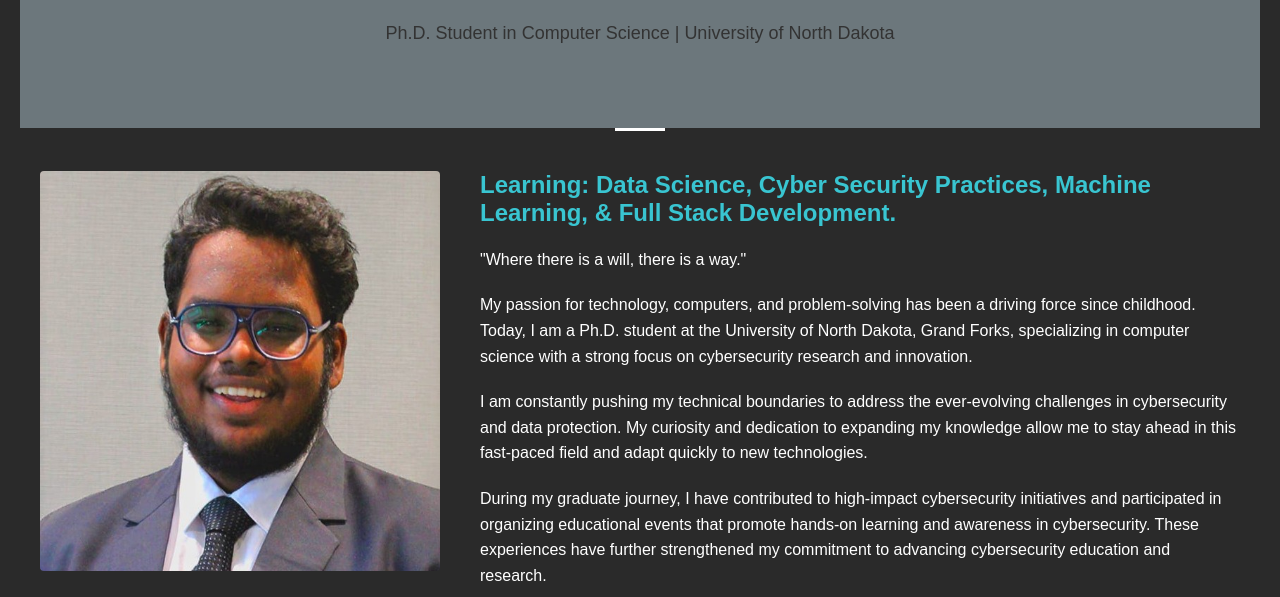
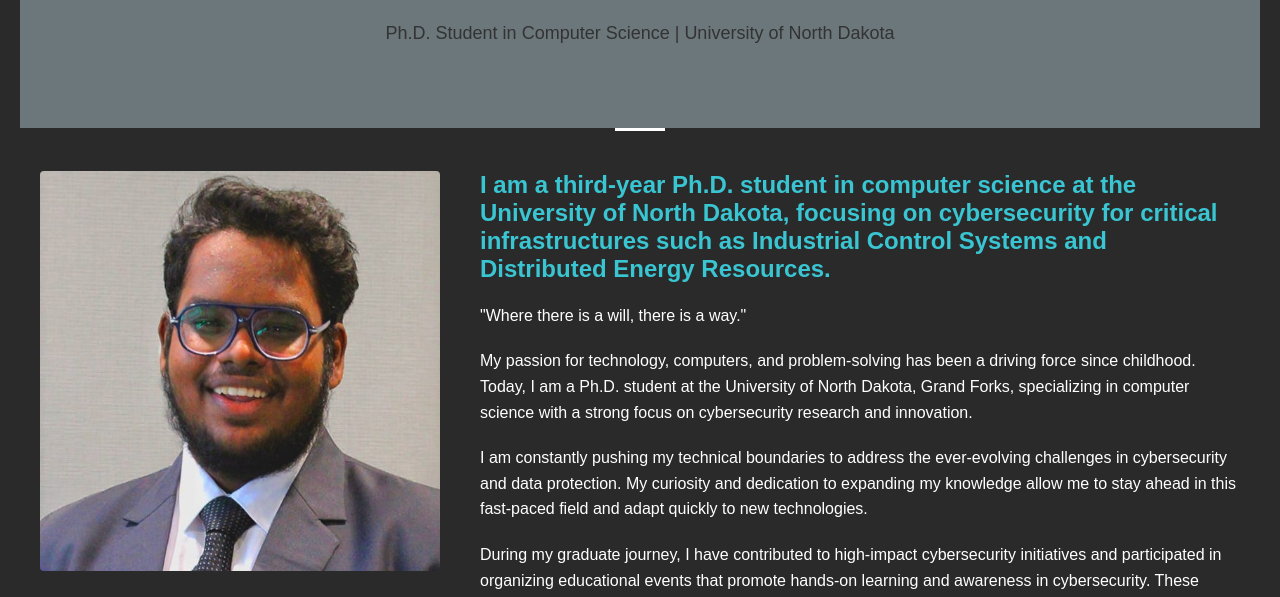
Before and after one commit to sr-abay/acawebv2, a plain HTML site: page index.html in a window 1280 px wide. Shown: the part 194-791 px from the top of the page. Drawn offline with Linux system fonts and the light colour scheme.

Commit message:
index page text update

```diff
--- a/index.html
+++ b/index.html
@@ -86,7 +86,7 @@
         <div class="about-section">
             <img src="../assets/images/profile.jpeg" alt="Profile" class="profile-image">
             <div class="content">
-                <h2>Learning: Data Science, Cyber Security Practices, Machine Learning, & Full Stack Development.</h2>
+                <h2>I am a third-year Ph.D. student in computer science at the University of North Dakota, focusing on cybersecurity for critical infrastructures such as Industrial Control Systems and Distributed Energy Resources. </h2>
                 <p>"Where there is a will, there is a way."</p>
                 <p>My passion for technology, computers, and problem-solving has been a driving force since childhood. Today, I am a Ph.D. student at the University of North Dakota, Grand Forks, specializing in computer science with a strong focus on cybersecurity research and innovation.</p>
                 <p>I am constantly pushing my technical boundaries to address the ever-evolving challenges in cybersecurity and data protection. My curiosity and dedication to expanding my knowledge allow me to stay ahead in this fast-paced field and adapt quickly to new technologies.</p>
```
